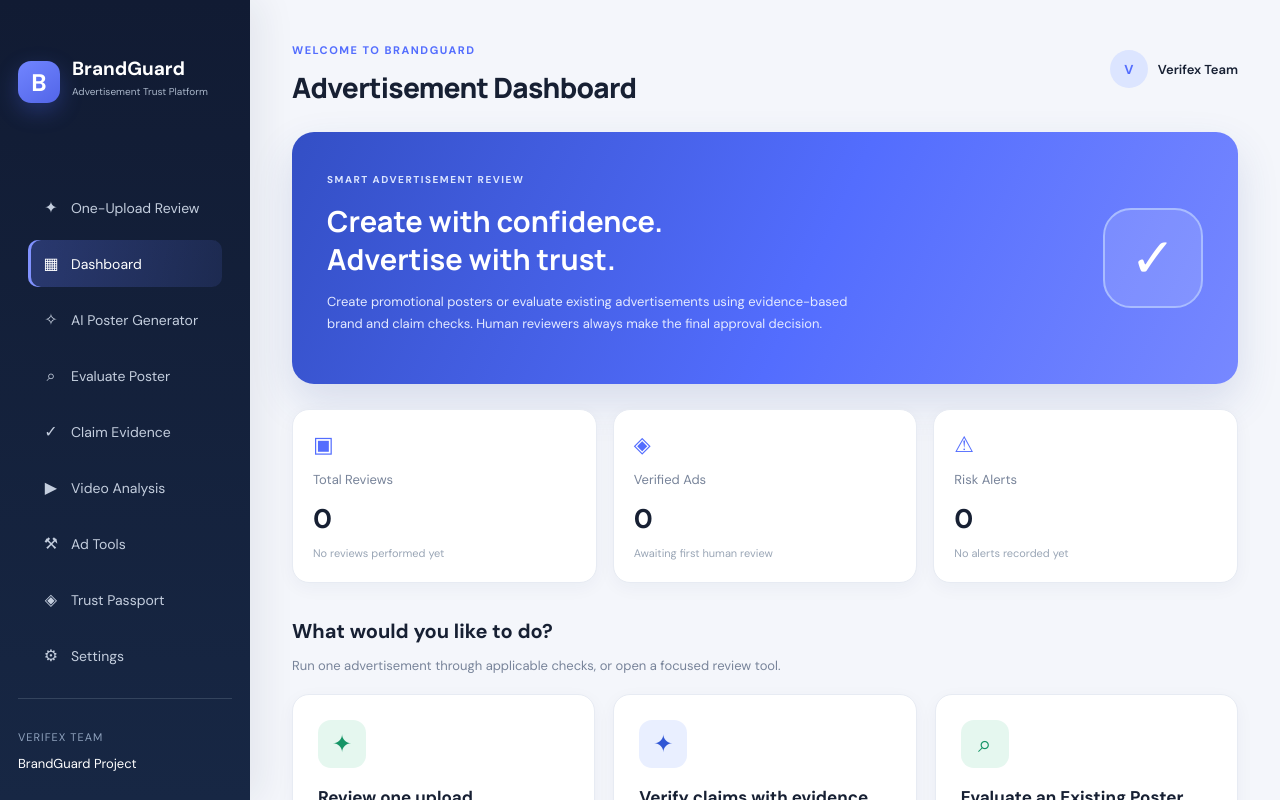
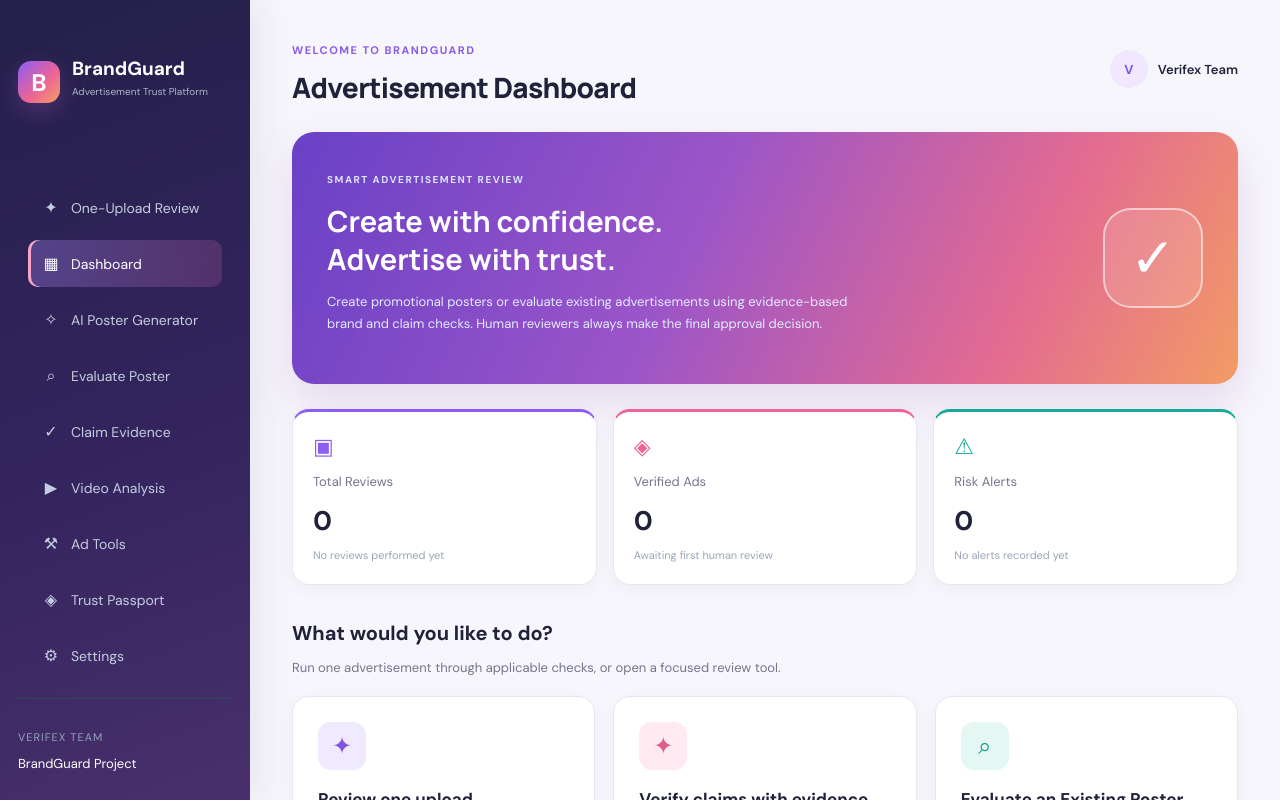
Before and after one commit to Sagarkrishna27/brandguard-verifex, a React (Vite) app: page / in a window 1280 px wide. Shown: the top 800 px of the page. Built offline with nearby package versions, Linux system fonts and the light colour scheme; no server answers.

Commit message:
Refresh interface with a balanced multicolour design system

```diff
--- a/src/App.css
+++ b/src/App.css
@@ -1380,3 +1380,73 @@ input, textarea, select { border-radius: 10px; }
   .main-content { padding: 20px 16px; }
   .evaluator-card { padding: 18px; }
 }
+
+
+/* BrandGuard colour refresh — balanced multi-accent palette */
+:root {
+  --primary: #7657e8;
+  --primary-dark: #6041cc;
+  --background: #f7f6fc;
+  --surface: #ffffff;
+  --text: #20223a;
+  --muted: #74758d;
+  --border: #e9e6f2;
+  --success: #159b78;
+  --warning: #d68a22;
+  --danger: #df526c;
+}
+body, .app-container, .main-content { background: var(--background); }
+.sidebar {
+  background: linear-gradient(160deg, #24204a 0%, #33245e 55%, #49306d 100%);
+}
+.brand-logo {
+  background: linear-gradient(135deg, #8b5cf6, #ec6594 58%, #f59e65);
+  box-shadow: 0 8px 22px rgba(177, 92, 197, .28);
+}
+.nav-item.active {
+  background: linear-gradient(100deg, rgba(167,139,250,.32), rgba(244,114,182,.18));
+  box-shadow: inset 3px 0 #f6a6c8;
+}
+.nav-item:hover { background: rgba(255,255,255,.10); }
+.welcome-text, .preview-label { color: #8a5ce6; }
+.user-avatar { background: #f1e8ff; color: #7657e8; }
+.hero-section {
+  background: linear-gradient(115deg, #6941c6 0%, #9b55c8 42%, #e36b91 76%, #f29b65 100%);
+  box-shadow: 0 18px 42px rgba(151, 83, 172, .18);
+}
+.hero-symbol { border-color: rgba(255,255,255,.55); }
+.stat-card { position: relative; overflow: hidden; }
+.stat-card:nth-child(4n + 1) { border-top: 3px solid #8b5cf6; }
+.stat-card:nth-child(4n + 2) { border-top: 3px solid #ec6594; }
+.stat-card:nth-child(4n + 3) { border-top: 3px solid #18a999; }
+.stat-card:nth-child(4n + 4) { border-top: 3px solid #f2a33c; }
+.stat-card:nth-child(4n + 1) .stat-icon { color: #8b5cf6; }
+.stat-card:nth-child(4n + 2) .stat-icon { color: #ec6594; }
+.stat-card:nth-child(4n + 3) .stat-icon { color: #18a999; }
+.stat-card:nth-child(4n + 4) .stat-icon { color: #e69a2e; }
+.workflow-card:nth-child(4n + 1) .workflow-icon { background: #f0eaff; color: #8054df; }
+.workflow-card:nth-child(4n + 2) .workflow-icon { background: #ffeaf1; color: #dc5c8b; }
+.workflow-card:nth-child(4n + 3) .workflow-icon { background: #e4f7f3; color: #159b87; }
+.workflow-card:nth-child(4n + 4) .workflow-icon { background: #fff2dc; color: #d68a22; }
+.primary-button, .print-button {
+  background: linear-gradient(110deg, #7652df, #b45bc4 58%, #e46b91);
+  box-shadow: 0 5px 14px rgba(150, 82, 190, .20);
+}
+.primary-button:hover, .print-button:hover {
+  background: linear-gradient(110deg, #6540ce, #a64db8 58%, #d95783);
+}
+.back-button:hover { border-color: #b78bea; color: #7657e8; }
+.form-field input:focus, .form-field textarea:focus, .form-field select:focus {
+  outline-color: #a477ed;
+}
+.upload-area { background: #fbf9ff; border-color: #d7c9f2; }
+.upload-area:hover { background: #f5efff; border-color: #9b75e8; }
+.upload-icon { color: #8b5cf6; }
+.evaluator-layout > .evaluator-card:nth-child(4n + 1) { border-top: 3px solid #8b5cf6; }
+.evaluator-layout > .evaluator-card:nth-child(4n + 2) { border-top: 3px solid #ec6594; }
+.evaluator-layout > .evaluator-card:nth-child(4n + 3) { border-top: 3px solid #18a999; }
+.evaluator-layout > .evaluator-card:nth-child(4n + 4) { border-top: 3px solid #f2a33c; }
+.analysis-placeholder { background: #fff7e8; border-color: #f4dfb5; }
+@media (max-width: 760px) {
+  .hero-section { background: linear-gradient(135deg, #6941c6, #bd5cae 58%, #e98283); }
+}
```
